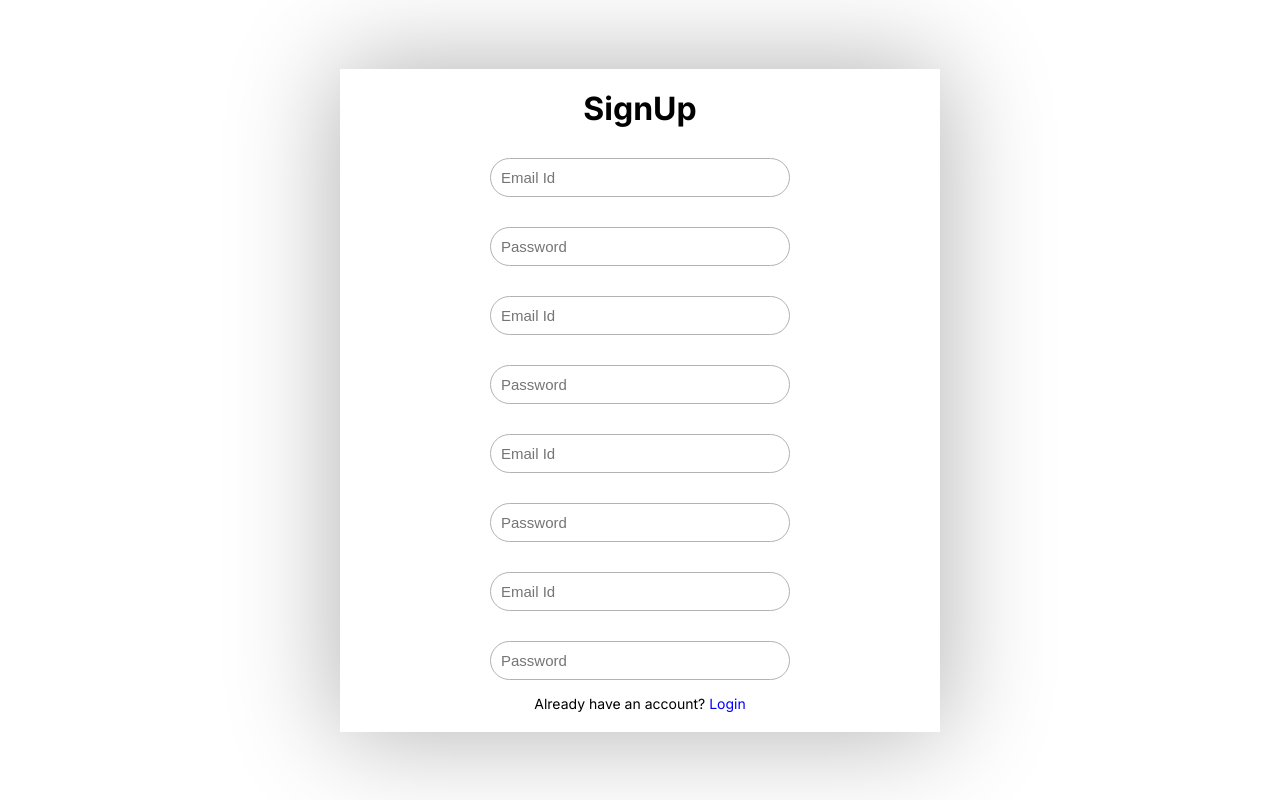
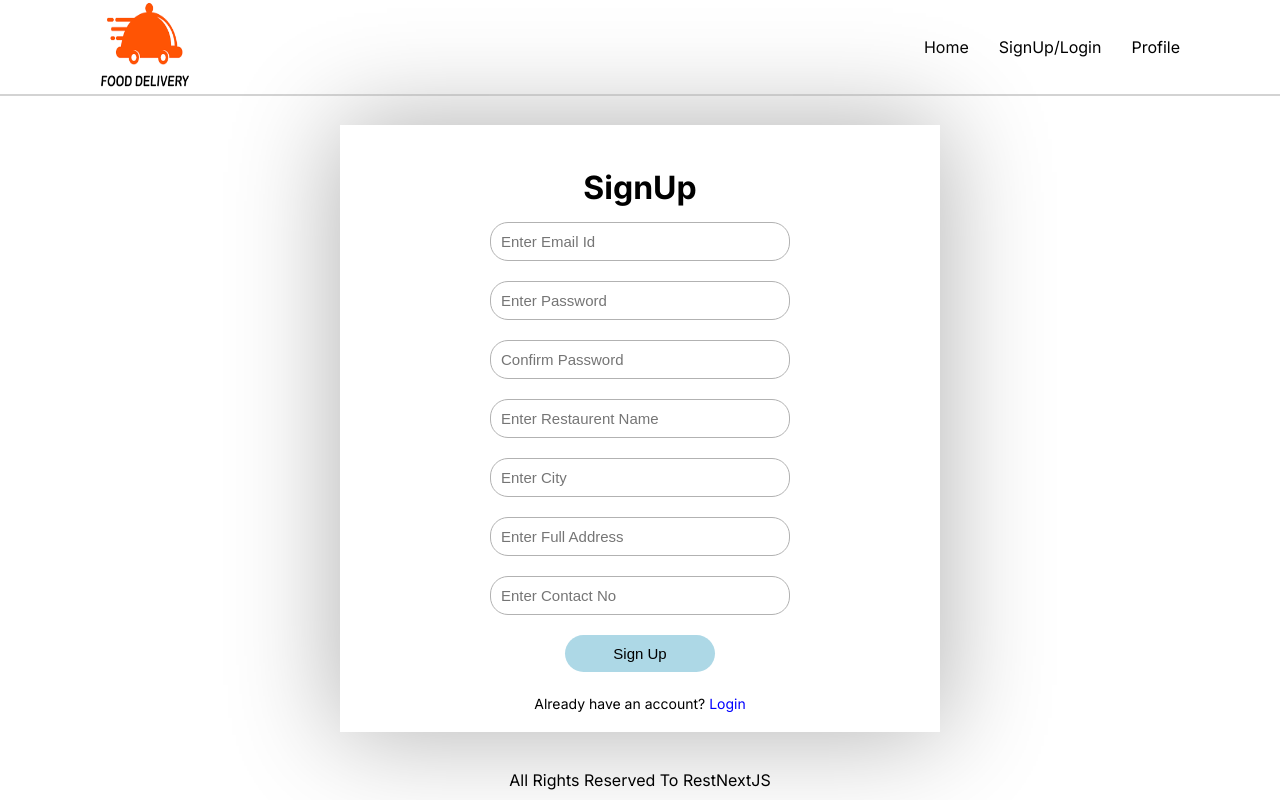
Before and after one commit to jigneshgit935/Food-Delivery-Web-App-NextJS, a Next.js app: page /restaurent in a window 1280 px wide. Both pictures are taken after a click on the element "Signup". Built offline with nearby package versions, Linux system fonts and the light colour scheme.

Commit message:
Login and signUp design

```diff
--- /dev/null
+++ b/src/app/_components/Footer.jsx
@@ -0,0 +1,9 @@
+import React from 'react'
+
+const Footer = () => {
+  return (
+    <div><p style={{padding:"10px"}}>All Rights Reserved To RestNextJS</p></div>
+  )
+}
+
+export default Footer
--- /dev/null
+++ b/src/app/_components/Header.jsx
@@ -0,0 +1,23 @@
+import React from 'react'
+import Logo from '../assets/logo.png'
+import Image from 'next/image'
+
+const Header = () => {
+    return (
+        <div style={{ display: "flex", justifyContent: "space-between", alignItems: "center", width: "100%", padding: "0px 100px",borderBottom:"2px solid #D3D3D3" }}>
+            <div>
+                <Image src={Logo} width={90} height={90}/>
+                   </div>
+            <div>
+                <ul style={{ display: "flex", gap: "30px" }}>
+                    <li style={{ textDecoration: "none", listStyle: "none" ,cursor:"pointer"}}>Home</li>
+                    <li style={{ textDecoration: "none", listStyle: "none",cursor:"pointer" }}>SignUp/Login</li>
+                    <li style={{ textDecoration: "none", listStyle: "none",cursor:"pointer" }}>Profile</li>
+                </ul>
+            </div>
+        </div>
+    )
+
+}
+
+export default Header
--- a/src/app/_components/Login.css
+++ b/src/app/_components/Login.css
@@ -24,3 +24,20 @@ gap: 30px;
     outline: none;
 
 }
+
+.login-design .login-input button{
+    width: 150px;
+    font-size: 15px;
+    margin: auto;
+    padding: 10px 20px;
+    border-radius: 30px;
+    border: none;
+    outline: none;
+    background-color: #ADD8E6;
+    cursor: pointer;
+    transition: all 200ms ease-in-out;
+}
+
+.login-design .login-input button:hover{
+    background-color: #88d6f0;
+}
--- a/src/app/_components/LoginComponent.jsx
+++ b/src/app/_components/LoginComponent.jsx
@@ -7,6 +7,7 @@ const Login = () => {
             <div className='login-input'>
                 <input type='text' placeholder='Email Id' className='input-text' />
                 <input type='password' placeholder='Password'  className='input-text'/>
+                <button >Login</button>
             </div>
         </div>
     )
--- a/src/app/_components/SignUpComponent.jsx
+++ b/src/app/_components/SignUpComponent.jsx
@@ -4,17 +4,16 @@ import "./Signup.css"
 const SignUp = () => {
     return (
         <div className='login-design-signup'>
-            <h1>SignUp</h1>
+            <h1 style={{marginBottom:"15px"}}>SignUp</h1>
             <div className='login-input'>
-                <input type='text' placeholder='Email Id' className='input-text' />
-                <input type='password' placeholder='Password'  className='input-text'/>
-                <input type='text' placeholder='Email Id' className='input-text' />
-                <input type='password' placeholder='Password'  className='input-text'/>
-                <input type='text' placeholder='Email Id' className='input-text' />
-                <input type='password' placeholder='Password'  className='input-text'/>
-                <input type='text' placeholder='Email Id' className='input-text' />
-                <input type='password' placeholder='Password'  className='input-text'/>
-
+                <input type='text' placeholder='Enter Email Id' className='input-text' />
+                <input type='password' placeholder='Enter Password'  className='input-text'/>
+                <input type='password' placeholder='Confirm Password'  className='input-text'/>
+                <input type='text' placeholder='Enter Restaurent Name' className='input-text' />
+                <input type='text' placeholder='Enter City' className='input-text' />
+                <input type='text' placeholder='Enter Full Address'  className='input-text'/>
+                <input type='text' placeholder='Enter Contact No' className='input-text' />
+                <button >Sign Up</button>
             </div>
         </div>
     )
--- a/src/app/_components/Signup.css
+++ b/src/app/_components/Signup.css
@@ -1,22 +1,20 @@
 .login-design-signup {
-    height: 100%;
+    height: 550px;
     display: flex;
     flex-direction: column;
     justify-content: center;
-    gap: 30px;
-    margin-bottom: 15px;
 }
 
 .login-design-signup .login-input {
     display: flex;
     flex-direction: column;
-    gap: 30px;
+    gap: 20px;
 }
 
 .login-design-signup .login-input .input-text {
     max-width: 300px;
     width: 100%;
-    border-radius: 20px;
+    border-radius:18px;
     padding: 10px;
     margin: auto;
     border: 1px solid #b2b2b2;
@@ -24,3 +22,20 @@
     outline: none;
 
 }
+
+.login-design-signup .login-input button{
+    width: 150px;
+    font-size: 15px;
+    margin: auto;
+    padding: 10px 20px;
+    border-radius: 30px;
+    border: none;
+    outline: none;
+    background-color: #ADD8E6;
+    cursor: pointer;
+    transition: all 200ms ease-in-out;
+}
+
+.login-design-signup .login-input button:hover{
+    background-color: #88d6f0;
+}
--- a/src/app/page.js
+++ b/src/app/page.js
@@ -4,7 +4,6 @@ export default function Home() {
   return (
     <main >
       <h1>Food Delivery App</h1>
-
     </main>
   );
 }
--- a/src/app/restaurent/all.css
+++ b/src/app/restaurent/all.css
@@ -1,6 +1,7 @@
 .login-signup-design {
     height: 100vh;
     display: flex;
+    flex-direction: column;
     justify-content: center;
     align-items: center;
 }
--- a/src/app/restaurent/page.jsx
+++ b/src/app/restaurent/page.jsx
@@ -4,21 +4,25 @@ import React, { useState } from 'react'
 import Login from '../_components/LoginComponent'
 import SignUp from '../_components/SignUpComponent'
 import './all.css'
+import Header from '../_components/Header'
+import Footer from '../_components/Footer'
 const Restaurent = () => {
 
     const [login, setLogin] = useState(true)
 
     return (
         <div className='login-signup-design'>
+            <Header/>
             <div className='login-signup-div'>
                 {
                     login ? <Login /> : <SignUp />
                 }
 
-                <div className='sign-already'>
+                <div className='sign-already' >
                     <h6 onClick={() => setLogin(!login)}>{login ? <p>Not have an account? <span>Signup</span></p> :<p>Already have an account? <span>Login</span></p>}</h6>
                 </div>
             </div>
+            <Footer/>
         </div>
     )
 }
```
Also changed, not shown: src/app/_components/Header.css (added), src/app/assets/logo.png (added).
